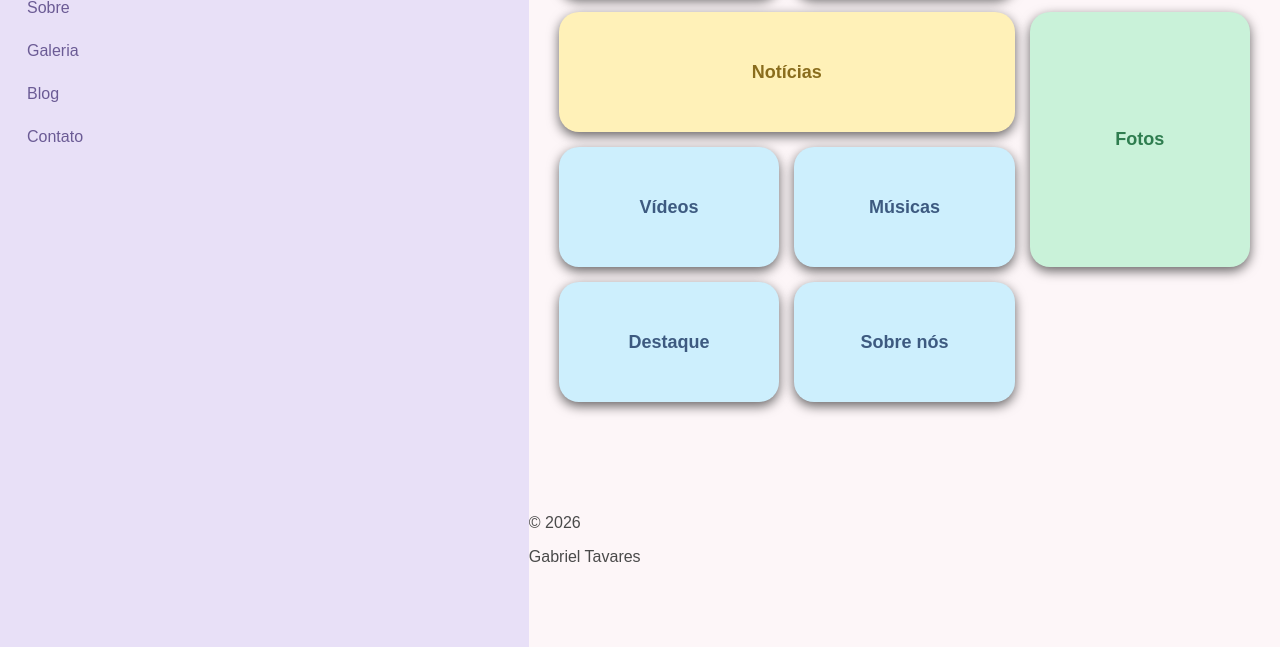
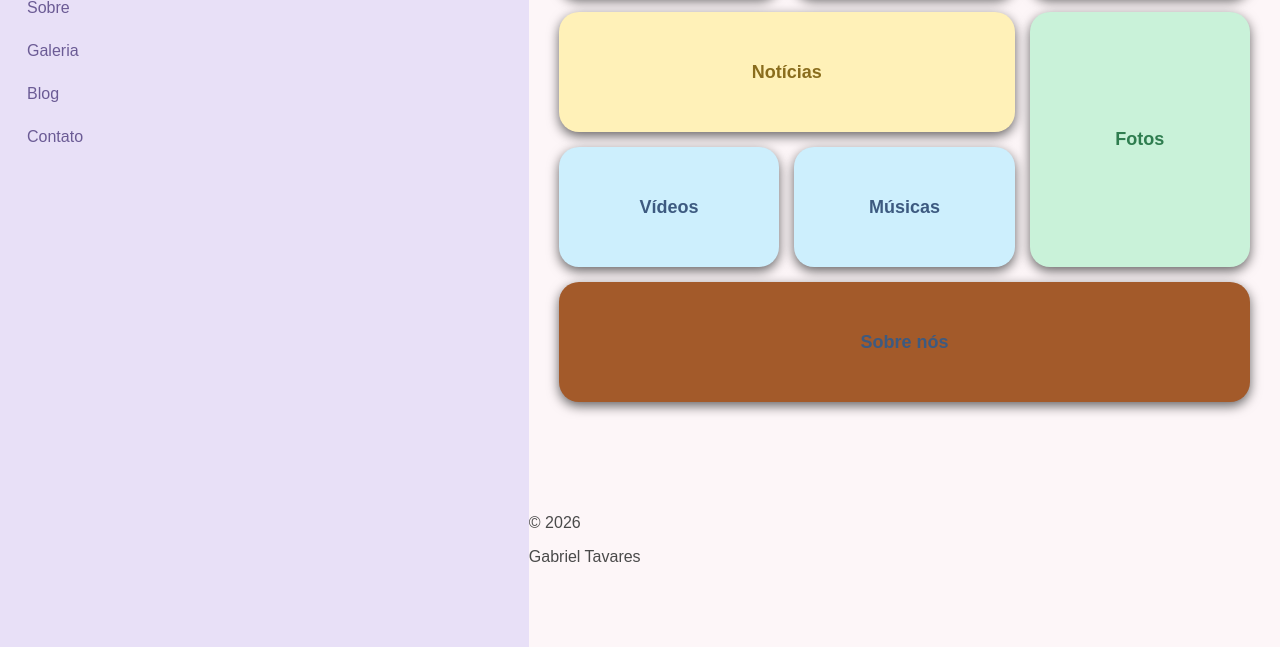
Before and after one commit to bielwellichan-debug/grid-atividade-pratica, a plain HTML site: page index.html in a window 1280 px wide. Shown: the part 153-800 px from the top of the page. Drawn offline with Linux system fonts and the light colour scheme.

Commit message:
Atualização na estilização da página index.html

```diff
--- a/style.css
+++ b/style.css
@@ -101,3 +101,14 @@ body {
     background-color: #c9f2d9;
     color: #2e7d4f;
 }
+
+.primeira{
+    order: -1;
+    background: #ffd6e0;
+    color: #b8476a;
+}
+
+.toda{
+    grid-column: 1 / -1;
+    background: #a35a2a;
+}
```
